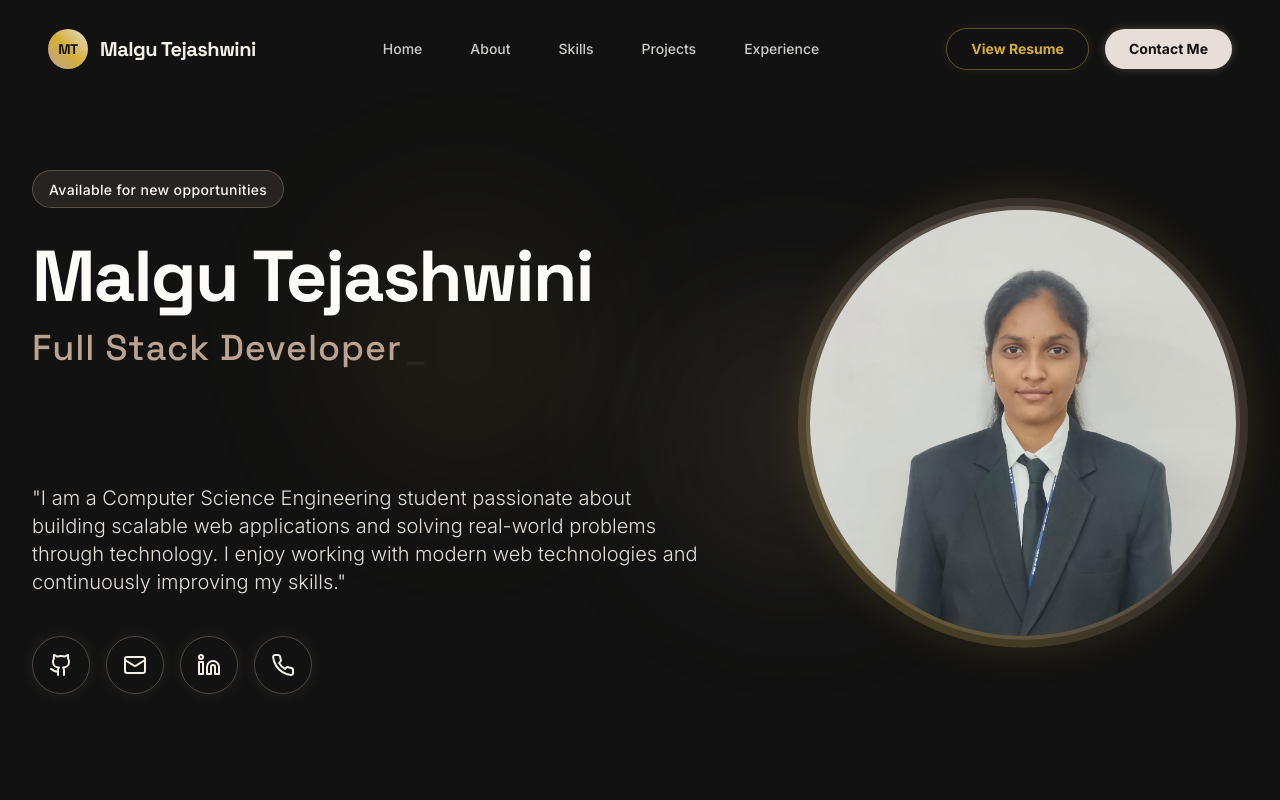
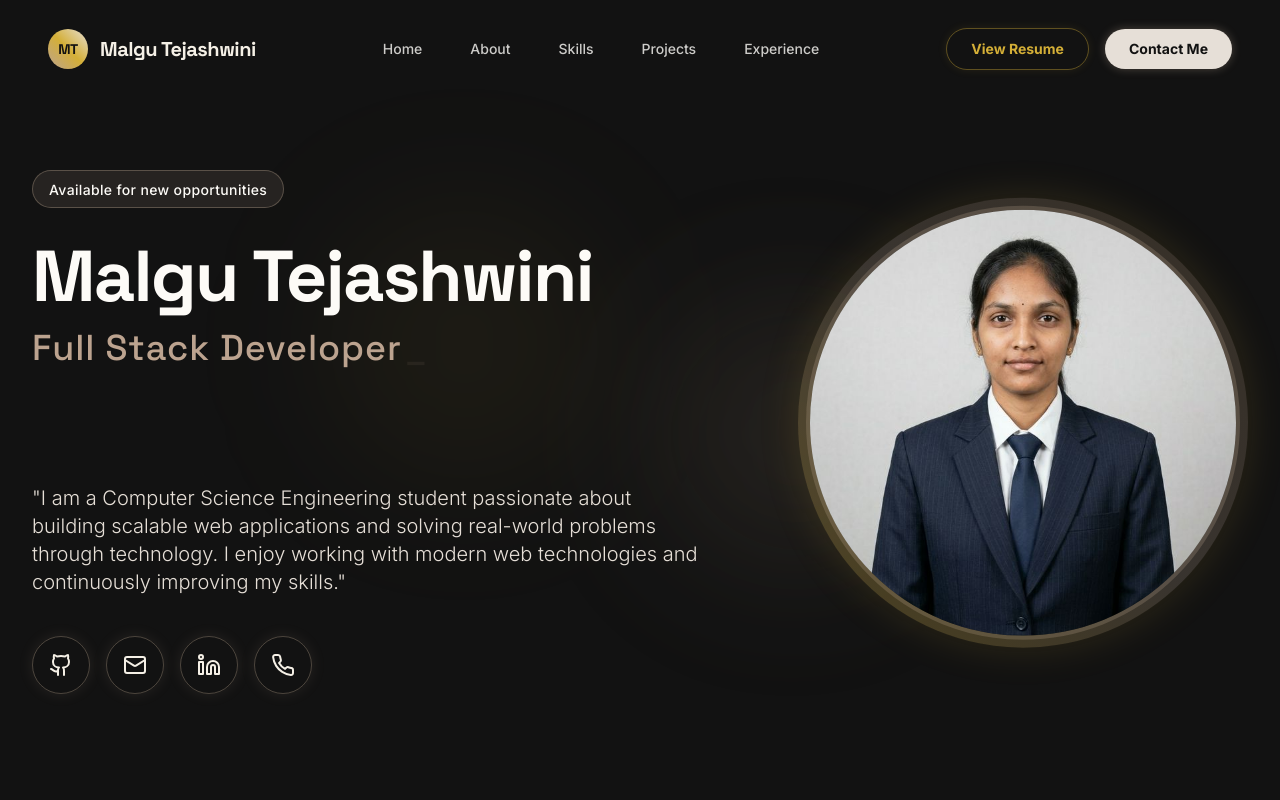
Before and after one commit to MalguTejashwini/Tejashwini-Portfolio, a React (Vite) app: page / in a window 1280 px wide. Shown: the top 800 px of the page. Built offline with nearby package versions, Linux system fonts and the light colour scheme.

Commit message:
update professional profile image

```diff
--- a/src/components/Hero.jsx
+++ b/src/components/Hero.jsx
@@ -27,7 +27,7 @@ const Hero = () => {
                         whileHover={{ scale: 1.05, boxShadow: "0 0 60px rgba(212,175,55,0.3)" }}
                     >
                         <img
-                            src="/profile.jpeg"
+                            src="/profile.png"
                             alt="Malgu Tejashwini"
                             className="w-full h-full object-cover rounded-full border-4 border-nude/20"
                         />
```
Also changed, not shown: public/profile.jpeg (deleted), public/profile.png (added).
